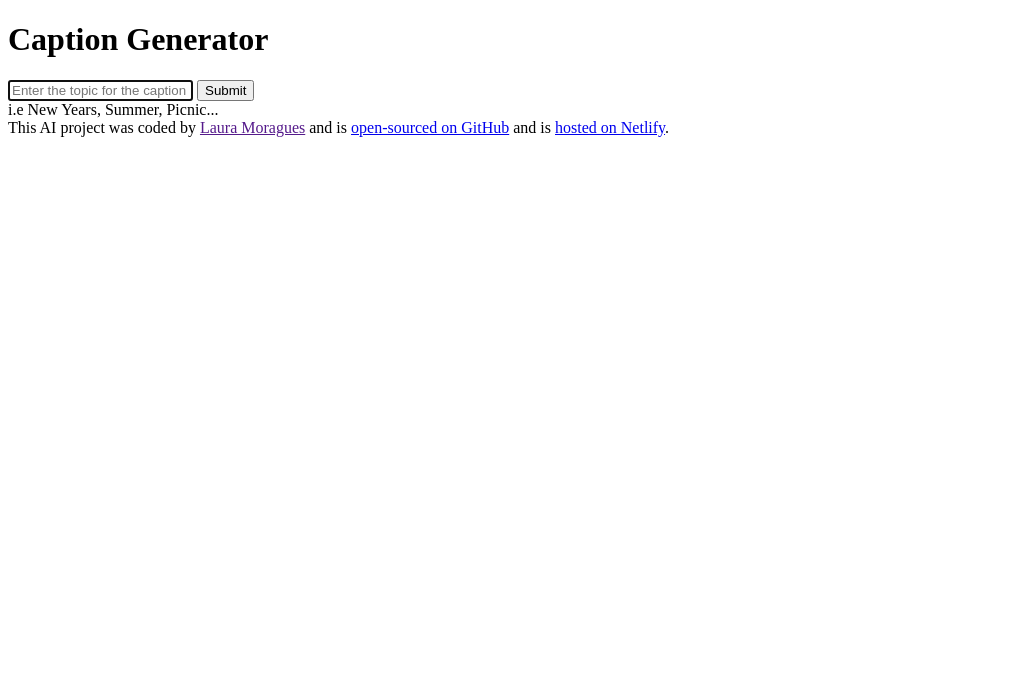
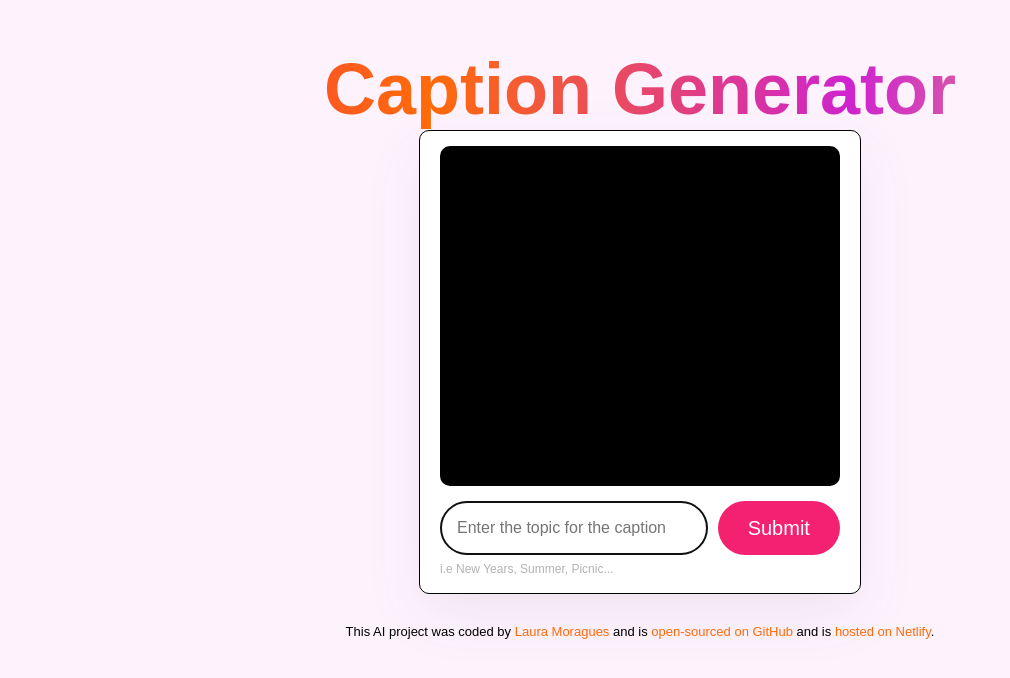
Before and after one commit to llmh3624/captions-form-generator, a plain HTML site: page index.html in a window 1280 px wide. Shown: the whole page, without its empty margins (0-1010 px from the left). Drawn offline with Linux system fonts and the light colour scheme; a web font is replaced by a local one.

Commit message:
Added css style

```diff
--- a/index.html
+++ b/index.html
@@ -4,6 +4,14 @@
     <meta charset="UTF-8" />
     <meta name="viewport" content="width=device-width, initial-scale=1.0" />
     <title>Caption Generator</title>
+    <link rel="stylesheet" href="src/styles.css" />
+
+    <link rel="preconnect" href="https://fonts.googleapis.com" />
+    <link rel="preconnect" href="https://fonts.gstatic.com" crossorigin />
+    <link
+      href="https://fonts.googleapis.com/css2?family=Bebas+Neue&family=Roboto+Slab:wght@100;200;300;400;500;600;700;800;900&family=Zain:wght@200;300;400;700;800;900&display=swap"
+      rel="stylesheet"
+    />
   </head>
   <body>
     <header>
@@ -11,6 +19,7 @@
     </header>
     <main>
       <div class="form-container">
+        <div id="caption"></div>
         <form id="caption-generator-form">
           <input
             type="text"
@@ -24,7 +33,6 @@
           <input type="submit" class="submit-button" />
         </form>
         <div class="example">i.e New Years, Summer, Picnic...</div>
-        <div id="caption" class="hidden"></div>
       </div>
     </main>
     <footer>
@@ -41,5 +49,6 @@
         >hosted on Netlify</a
       >.
     </footer>
+    <script src="src/index.js"></script>
   </body>
 </html>
--- a/src/styles.css
+++ b/src/styles.css
@@ -0,0 +1,82 @@
+body {
+  font-family: "Zain", sans-serif;
+  background-color: rgba(248, 141, 242, 0.1);
+}
+
+header h1 {
+  text-align: center;
+  font-size: 40px;
+  font-size: 72px;
+  background: linear-gradient(to right, #f32170, #ff6b08, #cf23cf, #eedd44);
+  -webkit-text-fill-color: transparent;
+  -webkit-background-clip: text;
+  margin-bottom: 0;
+}
+
+.form-container {
+  border: 1px solid black;
+  padding: 15px 20px;
+  background-color: white;
+  box-shadow: 0px 20px 60px rgba(65, 50, 100, 0.08);
+  border-radius: 10px;
+  margin-bottom: 30px;
+
+  width: 400px;
+  margin: 0 auto;
+}
+
+form {
+  display: flex;
+}
+
+#caption {
+  background-color: black;
+  padding: 20px;
+  height: 300px;
+  margin-bottom: 15px;
+  border-radius: 10px;
+}
+
+.instructions {
+  padding: 16px;
+  border: 1px solid rgba(39, 33, 66, 0.5);
+  width: 80%;
+  font-size: 16px;
+  border-radius: 50px;
+  line-height: 20px;
+  font-family: "Zain", sans-serif;
+}
+
+.example {
+  opacity: 0.3;
+  margin-top: 5px;
+  font-size: 12px;
+  line-height: 1.5;
+}
+
+.submit-button {
+  margin-left: 10px;
+  background-color: #f32170;
+  color: white;
+  border: none;
+  width: 150px;
+  font-size: 20px;
+  border-radius: 50px;
+  padding: 14px 24px;
+  font-family: "Zain", sans-serif;
+}
+
+footer {
+  text-align: center;
+  font-size: 13px;
+  margin-top: 30px;
+}
+
+footer a {
+  color: #ff6b08;
+  text-decoration: none;
+}
+
+footer a:hover {
+  color: #f32170;
+}
```
